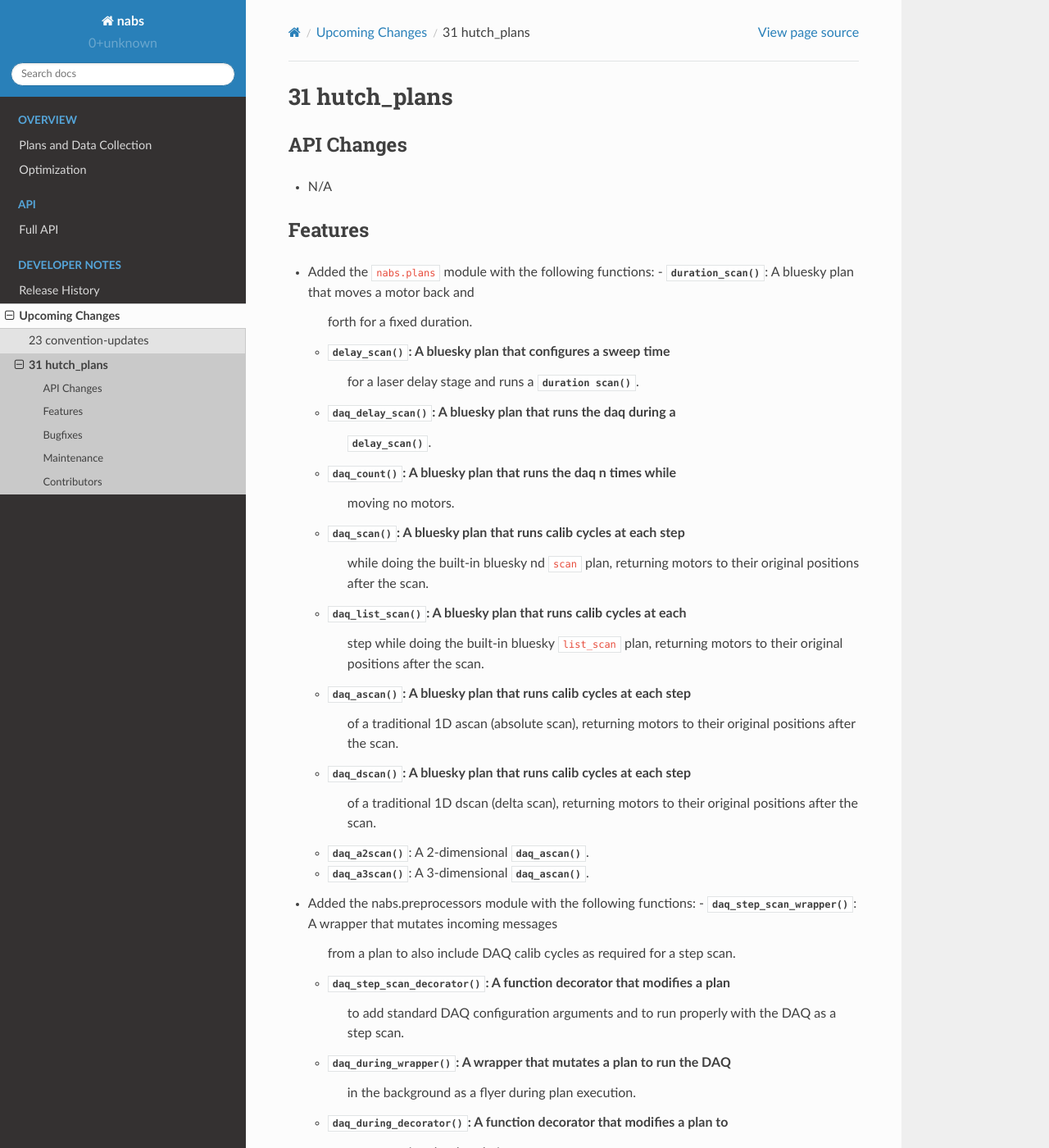
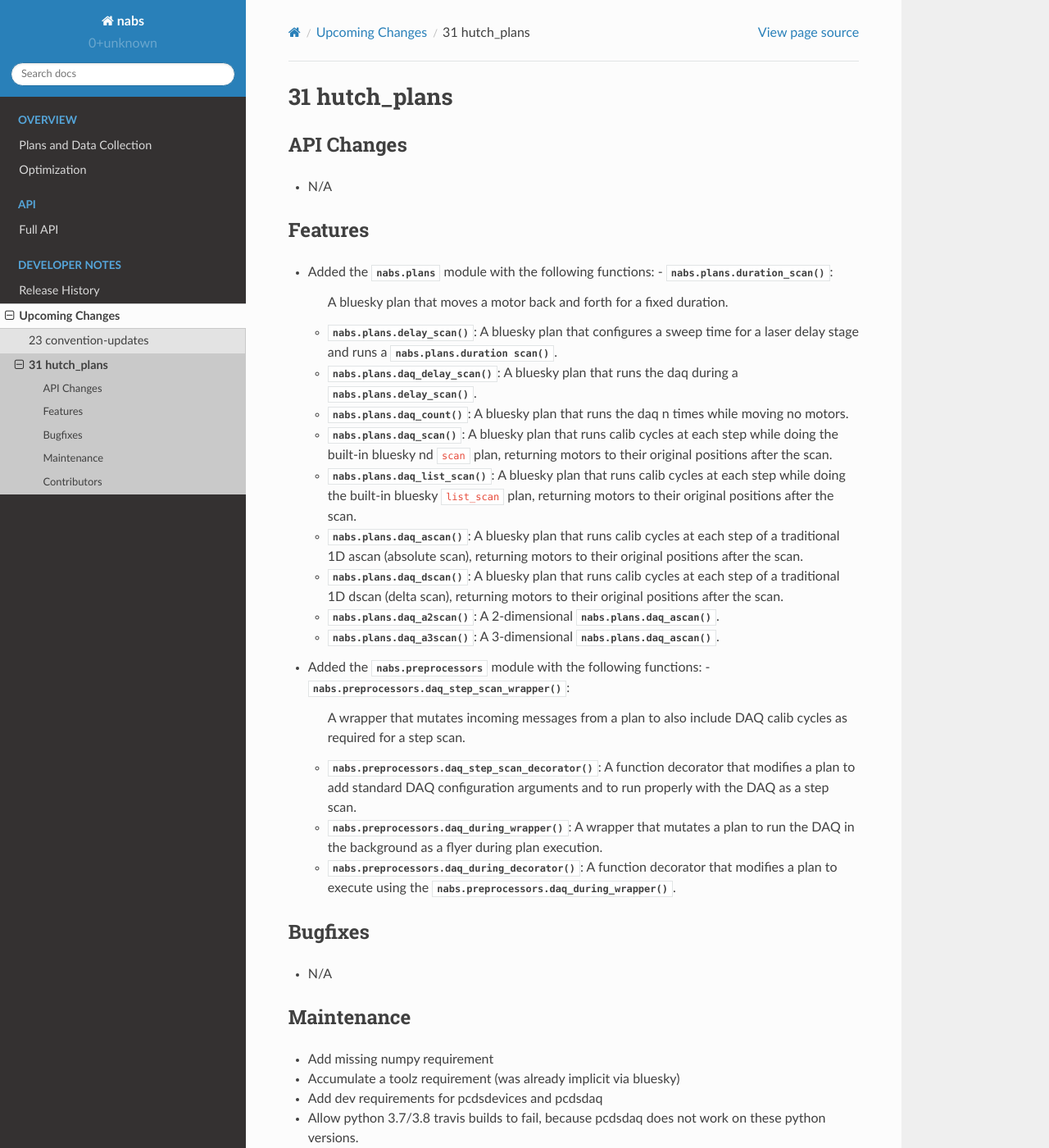
Before and after one commit to pcdshub/nabs, a Sphinx documentation site: the page built from docs/source/upcoming_release_notes/31-hutch_plans.rst, in a window 1280 px wide and 1400 px high. Shown: the whole window at 82% size. Built offline with Sphinx 7.4.7 and the Read the Docs theme 2.0.0, drawn with Linux system fonts in a browser that asks for light colours; cross-references to code outside the pages are shown as plain code; some of the changed text lies outside the part shown.

Commit message:
DOC: fix module paths for proper sphinx linking in pre-release.

```diff
--- a/docs/source/upcoming_release_notes/31-hutch_plans.rst
+++ b/docs/source/upcoming_release_notes/31-hutch_plans.rst
@@ -7,47 +7,37 @@ API Changes
 
 Features
 --------
-- Added the :module:`nabs.plans` module with the following functions:
-  - :func:`duration_scan`: A bluesky plan that moves a motor back and
-                           forth for a fixed duration.
-  - :func:`delay_scan`: A bluesky plan that configures a sweep time
-                        for a laser delay stage and runs a
-                        :func:`duration scan`.
-  - :func:`daq_delay_scan`: A bluesky plan that runs the daq during a
-                            :func:`delay_scan`.
-  - :func:`daq_count`: A bluesky plan that runs the daq n times while
-                       moving no motors.
-  - :func:`daq_scan`: A bluesky plan that runs calib cycles at each step
-                      while doing the built-in bluesky nd ``scan`` plan,
-                      returning motors to their original positions after
-                      the scan.
-  - :func:`daq_list_scan`: A bluesky plan that runs calib cycles at each
-                           step while doing the built-in bluesky
-                           ``list_scan`` plan, returning motors to their
-                           original positions after the scan.
-  - :func:`daq_ascan`: A bluesky plan that runs calib cycles at each step
-                       of a traditional 1D ascan (absolute scan),
-                       returning motors to their original positions after
-                       the scan.
-  - :func:`daq_dscan`: A bluesky plan that runs calib cycles at each step
-                       of a traditional 1D dscan (delta scan),
-                       returning motors to their original positions after
-                       the scan.
-  - :func:`daq_a2scan`: A 2-dimensional :func:`daq_ascan`.
-  - :func:`daq_a3scan`: A 3-dimensional :func:`daq_ascan`.
-- Added the nabs.preprocessors module with the following functions:
-  - :func:`daq_step_scan_wrapper`: A wrapper that mutates incoming messages
-                                   from a plan to also include DAQ calib
-                                   cycles as required for a step scan.
-  - :func:`daq_step_scan_decorator`: A function decorator that modifies a plan
-                                     to add standard DAQ configuration
-                                     arguments and to run properly with the
-                                     DAQ as a step scan.
-  - :func:`daq_during_wrapper`: A wrapper that mutates a plan to run the DAQ
-                                in the background as a flyer during plan
-                                execution.
-  - :func:`daq_during_decorator`: A function decorator that modifies a plan to
-                                  execute using the `daq_during_wrapper`.
+- Added the :mod:`nabs.plans` module with the following functions:
+  - :func:`nabs.plans.duration_scan`:
+    A bluesky plan that moves a motor back and forth for a fixed duration.
+  - :func:`nabs.plans.delay_scan`:
+    A bluesky plan that configures a sweep time for a laser delay stage
+    and runs a :func:`nabs.plans.duration scan`.
+  - :func:`nabs.plans.daq_delay_scan`:
+    A bluesky plan that runs the daq during a :func:`nabs.plans.delay_scan`.
+  - :func:`nabs.plans.daq_count`:
+    A bluesky plan that runs the daq n times while moving no motors.
+  - :func:`nabs.plans.daq_scan`:
+    A bluesky plan that runs calib cycles at each step while doing the built-in bluesky nd ``scan`` plan, returning motors to their original positions after the scan.
+  - :func:`nabs.plans.daq_list_scan`:
+    A bluesky plan that runs calib cycles at each step while doing the built-in bluesky ``list_scan`` plan, returning motors to their original positions after the scan.
+  - :func:`nabs.plans.daq_ascan`:
+    A bluesky plan that runs calib cycles at each step of a traditional 1D ascan (absolute scan), returning motors to their original positions after the scan.
+  - :func:`nabs.plans.daq_dscan`:
+    A bluesky plan that runs calib cycles at each step of a traditional 1D dscan (delta scan), returning motors to their original positions after the scan.
+  - :func:`nabs.plans.daq_a2scan`:
+    A 2-dimensional :func:`nabs.plans.daq_ascan`.
+  - :func:`nabs.plans.daq_a3scan`:
+    A 3-dimensional :func:`nabs.plans.daq_ascan`.
+- Added the :mod:`nabs.preprocessors` module with the following functions:
+  - :func:`nabs.preprocessors.daq_step_scan_wrapper`:
+    A wrapper that mutates incoming messages from a plan to also include DAQ calib cycles as required for a step scan.
+  - :func:`nabs.preprocessors.daq_step_scan_decorator`:
+    A function decorator that modifies a plan to add standard DAQ configuration arguments and to run properly with the DAQ as a step scan.
+  - :func:`nabs.preprocessors.daq_during_wrapper`:
+    A wrapper that mutates a plan to run the DAQ in the background as a flyer during plan execution.
+  - :func:`nabs.preprocessors.daq_during_decorator`:
+    A function decorator that modifies a plan to execute using the :func:`nabs.preprocessors.daq_during_wrapper`.
 
 Bugfixes
 --------
```
